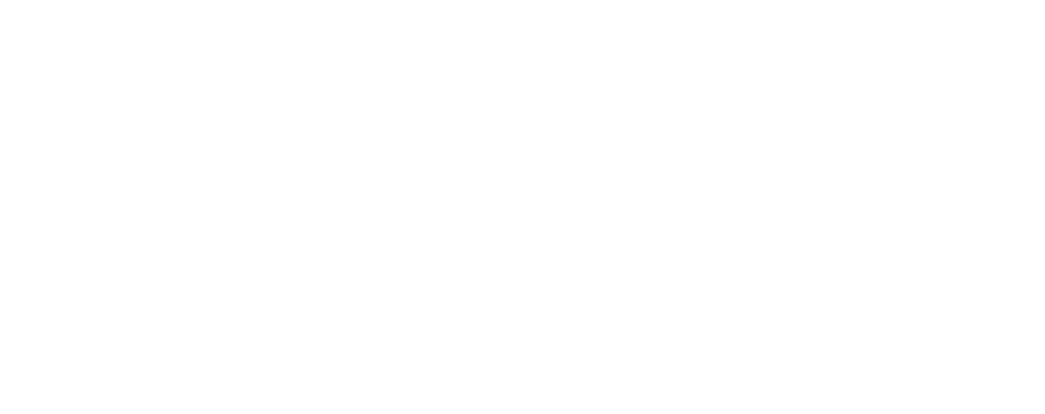
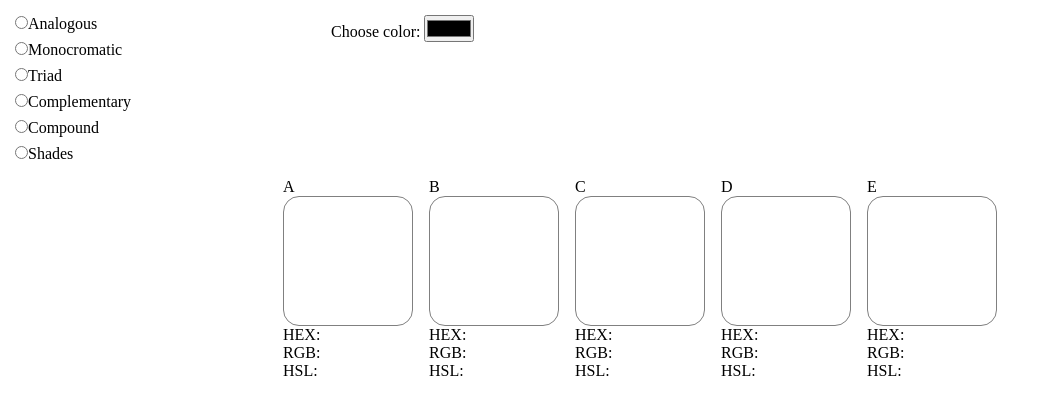
Before and after one commit to antoniapuspan/Color-Palette-Designer, a plain HTML site: page index.html in a window 1280 px wide. Shown: the whole page, without its empty margins (0-1045 px from the left). Drawn offline with Linux system fonts and the light colour scheme.

Commit message:
added html and css

```diff
--- a/index.html
+++ b/index.html
@@ -1,12 +1,64 @@
 <!DOCTYPE html>
 <html lang="en">
+
 <head>
     <meta charset="UTF-8">
+    <meta http-equiv="X-UA-Compatible" content="IE=edge">
     <meta name="viewport" content="width=device-width, initial-scale=1.0">
     <link rel="stylesheet" href="style.css">
     <title>Color Palette Designer</title>
 </head>
+
 <body>
- <script src="script.js"></script>
+    <div id="container">
+
+        <div id="options">
+            <label><input type="radio" id="option1">Analogous</label>
+            <label><input type="radio" id="option2">Monocromatic</label>
+            <label><input type="radio" id="option3">Triad</label>
+            <label><input type="radio" id="option4">Complementary</label>
+            <label><input type="radio" id="option5">Compound</label>
+            <label><input type="radio" id="option6">Shades</label>
+        </div>
+        <div id="picker">
+            Choose color:
+            <input id="color" type="color"></input>
+        </div>
+    </div>
+    <div id="colors">
+        <div id="colorA">A
+            <div class="colorbox"></div>
+            <div class="hexColor">HEX:<span class="value"></span></div>
+            <div class="rgbColor">RGB:<span class="value"></span></div>
+            <div class="hslColoRGB">HSL:<span class="value"></span></div>
+        </div>
+        <div id="colorB">B
+            <div class="colorbox"></div>
+            <div class="hexColor">HEX:<span class="value"></span></div>
+            <div class="rgbColor">RGB:<span class="value"></span></div>
+            <div class="hslColoRGB">HSL:<span class="value"></span></div>
+        </div>
+        <div id="colorC">C
+            <div class="colorbox"></div>
+            <div class="hexColor">HEX:<span class="value"></span></div>
+            <div class="rgbColor">RGB:<span class="value"></span></div>
+            <div class="hslColoRGB">HSL:<span class="value"></span></div>
+        </div>
+        <div id="colorD">D
+            <div class="colorbox"></div>
+            <div class="hexColor">HEX:<span class="value"></span></div>
+            <div class="rgbColor">RGB:<span class="value"></span></div>
+            <div class="hslColoRGB">HSL:<span class="value"></span></div>
+        </div>
+        <div id="colorE">E
+            <div class="colorbox"></div>
+            <div class="hexColor">HEX:<span class="value"></span></div>
+            <div class="rgbColor">RGB:<span class="value"></span></div>
+            <div class="hslColoRGB">HSL:<span class="value"></span></div>
+        </div>
+    </div>
+
+    <script src="script.js"></script>
 </body>
+
 </html>
--- a/style.css
+++ b/style.css
@@ -0,0 +1,35 @@
+* {
+    margin: 0;
+    padding: 0;
+}
+
+#container {
+    display: flex;
+    flex-direction: row;
+    margin: 15px;
+}
+
+#picker {
+    margin-left: 200px;
+}
+#options {
+    display: flex;
+    flex-direction: column;
+    gap: 0.5em;
+  }
+
+  #colors {
+    display: flex;
+    justify-content: center;
+    gap: 1em;
+    margin: auto;
+    width: 100%;
+
+  }
+
+  .colorbox {
+    border: 1px solid gray;
+    border-radius: 1em;
+    width: 10vw;
+    height: 10vw;
+  }
```
